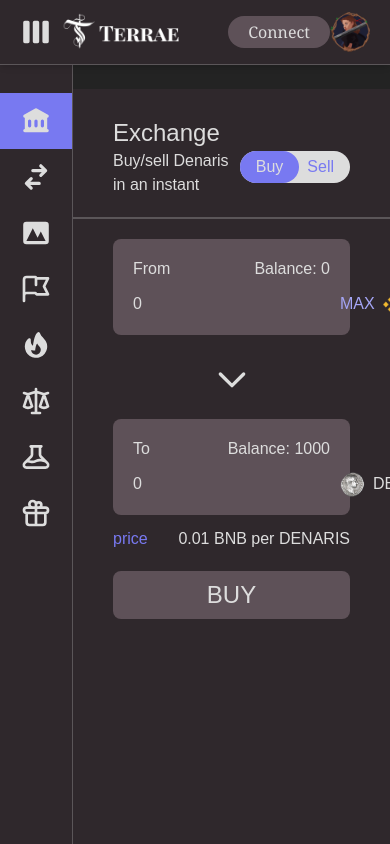
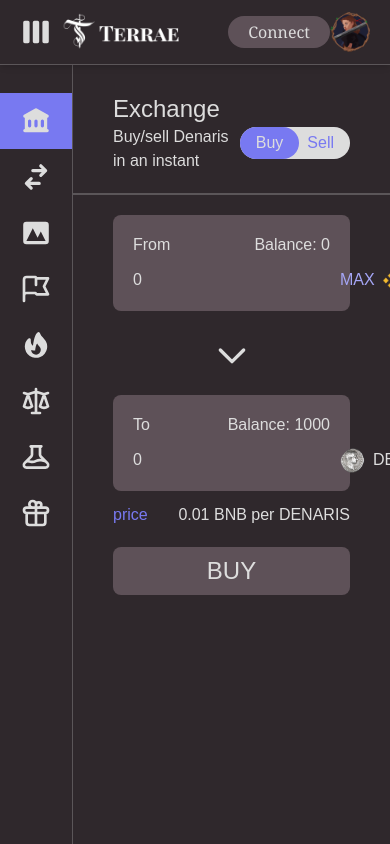
Before and after one commit to fedecaccia/terrae-webapp-tests, a Next.js app: page / in a window 390 px wide. Built offline with nearby package versions, Linux system fonts and the light colour scheme; what web3 would draw is missing.

Commit message:
mobile more friendly

```diff
--- a/components/ExchangeWidget.js
+++ b/components/ExchangeWidget.js
@@ -84,7 +84,7 @@ function ExchangeWidget({ bnbBalance }) {
 
   return (
     <div className="flex-grow h-screen
-    md:pb-44 pt-6 md:mr-4 xl:mr-40 overflow-y-auto scrollbar-hide">
+    md:pb-44 md:pt-6 md:mr-4 xl:mr-40 overflow-y-auto scrollbar-hide">
 
       <div className="flex flex-col
         w-full h-full pt-7 pb-6
```
